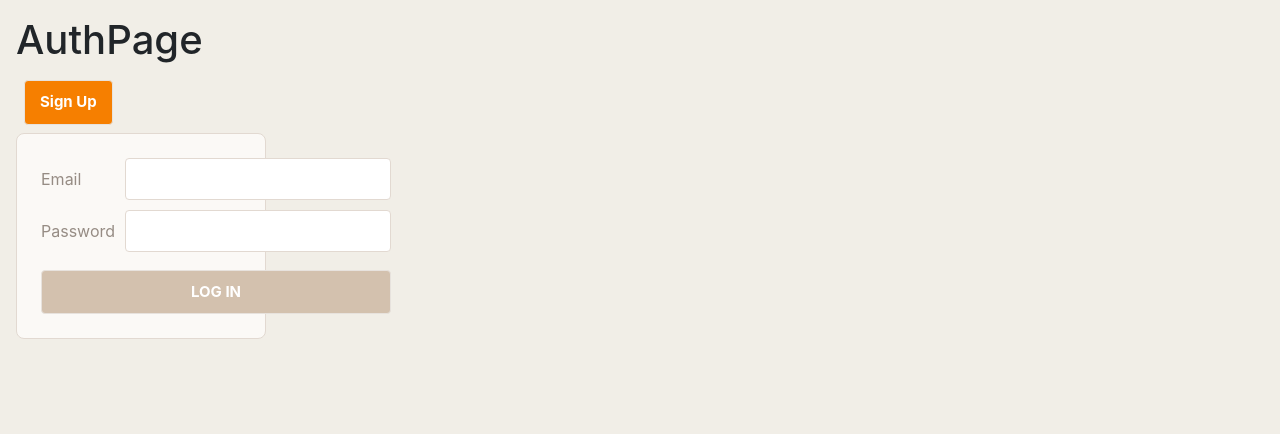
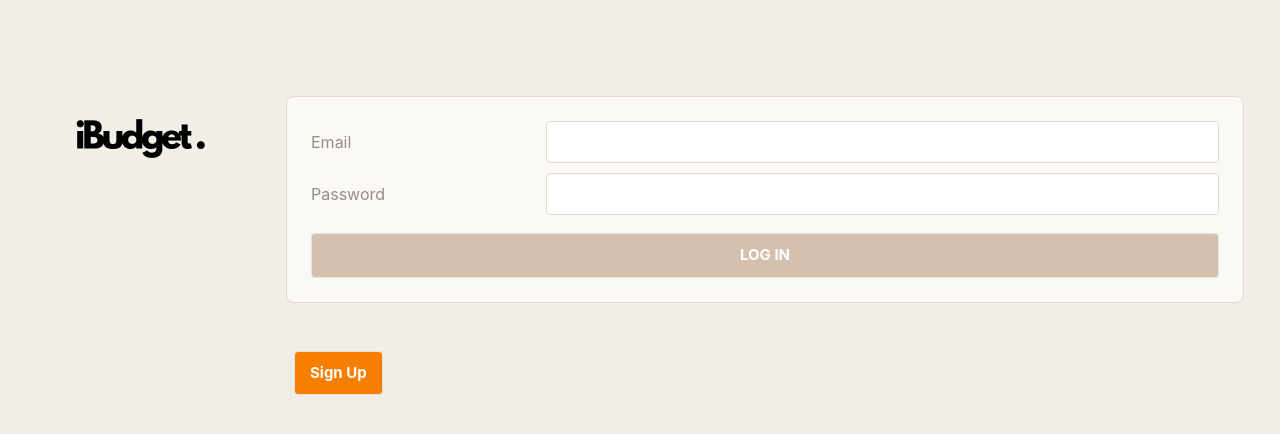
Before and after one commit to AlexandreeO/iBudget, a React (Create React App) app: page / in a window 1280 px wide. Shown: the top 434 px of the page. Built offline with nearby package versions, Linux system fonts and the light colour scheme.

Commit message:
auth page css

```diff
--- a/src/pages/AuthPage/AuthPage.jsx
+++ b/src/pages/AuthPage/AuthPage.jsx
@@ -1,18 +1,22 @@
 import { useState } from 'react';
 import SignUpForm from '../../components/SignUpForm/SignUpForm';
 import LoginForm from '../../components/LoginForm/LoginForm';
-
+import logo from '../../img/Ibudget.png';
 export default function AuthPage({ setUser }) {
   const [showSignUp, setShowSignUp] = useState(false);
   return (
-    <main>
-      <h1>AuthPage</h1>
-      <button onClick={() => setShowSignUp(!showSignUp)}>{showSignUp ? 'Log In' : 'Sign Up'}</button>
+    <>
+    <img src={logo} className="img-fluid" alt="logo" />
+    <div className="main-content">
+
+
       { showSignUp ?
           <SignUpForm setUser={setUser} />
           :
           <LoginForm setUser={setUser} />
       }
-    </main>
+      <button onClick={() => setShowSignUp(!showSignUp)}>{showSignUp ? 'Log In' : 'Sign Up'}</button>
+    </div>
+    </>
   );
 }
```
